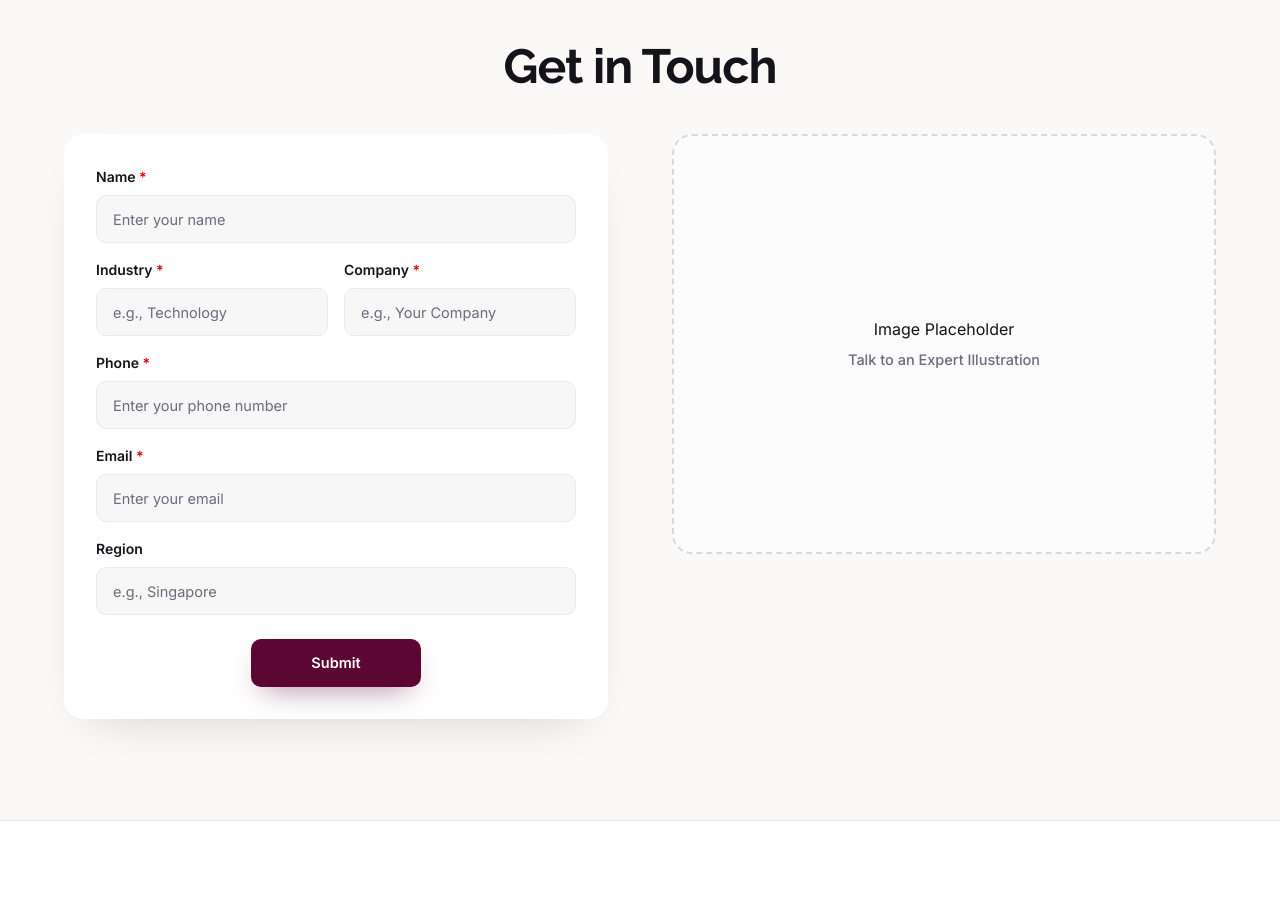
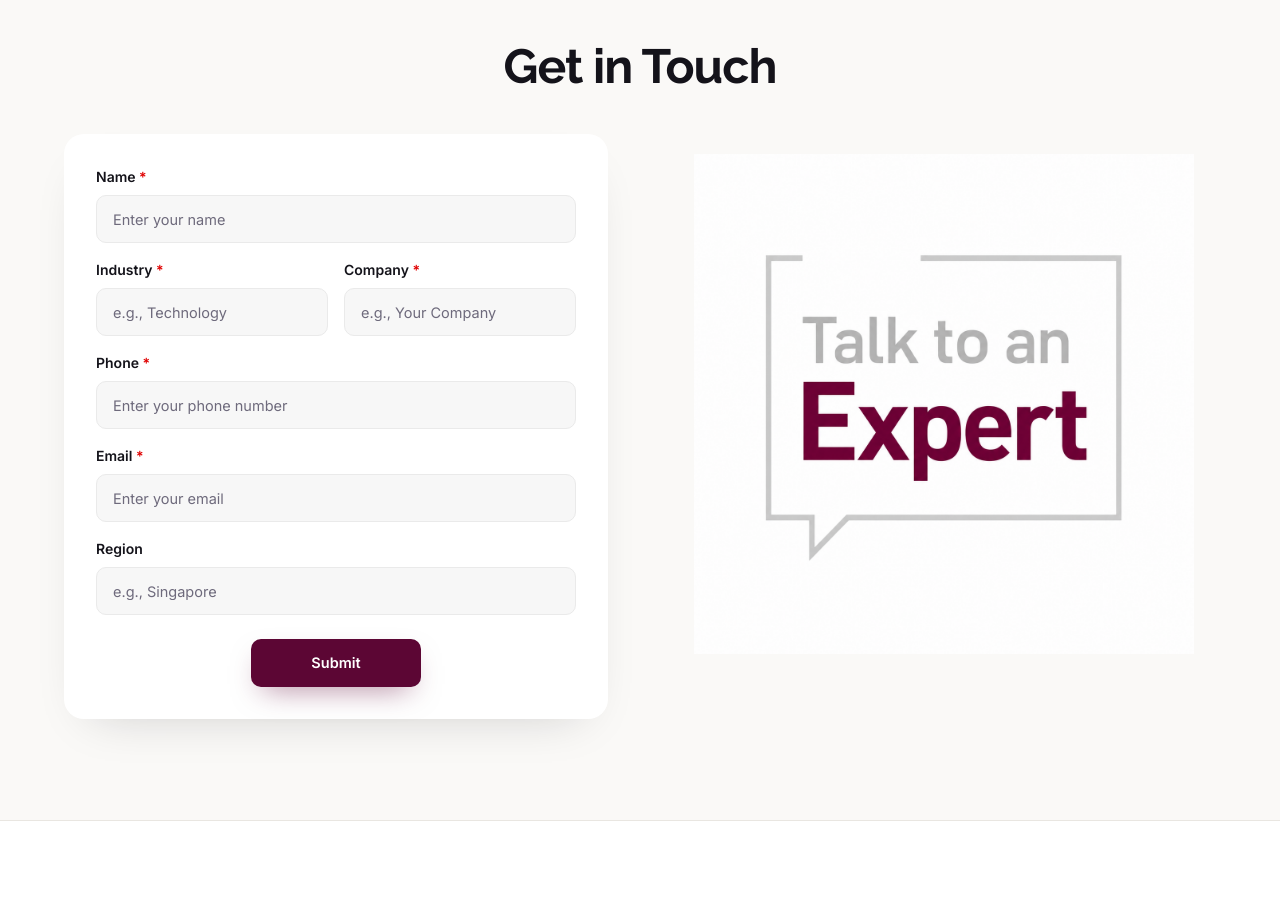
Before and after one commit to Suhayl1427/HR-Landing-page, a Next.js app: page / in a window 1280 px wide. Shown: the part 6800-7699 px from the top of the page. Built offline with nearby package versions, Linux system fonts and the light colour scheme.

Commit message:
updated pic

```diff
--- a/src/components/ContactSection.tsx
+++ b/src/components/ContactSection.tsx
@@ -1,7 +1,9 @@
 "use client";
 
+import Image from "next/image";
 import { useEffect, useRef, useState } from "react";
 import { Raleway } from "next/font/google";
+
 
 const raleway = Raleway({ subsets: ["latin"], weight: ["700"], display: "swap" });
 
@@ -168,23 +170,20 @@ export default function ContactSection() {
               </div>
             </div>
 
-            {/* RIGHT: Placeholder */}
+            {/* RIGHT: Image */}
             <div className="order-1 sm:order-1 lg:order-2">
-              <div
-                className={cn(
-                  "flex h-[420px] w-full flex-col items-center justify-center",
-                  "rounded-[20px] border-2 border-dashed border-[#D9D9D9] bg-[#FCFCFD]",
-                  "text-center",
-                )}
-              >
-                <div className="flex flex-col items-center justify-center px-6">
-                  <div className="text-[#14131A]">Image Placeholder</div>
-                  <div className="mt-2 text-[14.5px] font-medium text-[#6E6A7C]">
-                    Talk to an Expert Illustration
-                  </div>
-                </div>
+              <div className="h-[420px] w-full flex items-center justify-center">
+                <Image
+                  src="/images/talk to expert.png"
+                  alt="Talk to an Expert"
+                  width={500}
+                  height={500}
+                  className="mt-30 w-full max-w-[500px] h-auto object-contain"
+                  priority
+                />
               </div>
             </div>
+
           </div>
         </div>
       </div>
```
Also changed, not shown: public/images/talk expert.png (added), public/images/talk to expert.png (added).
